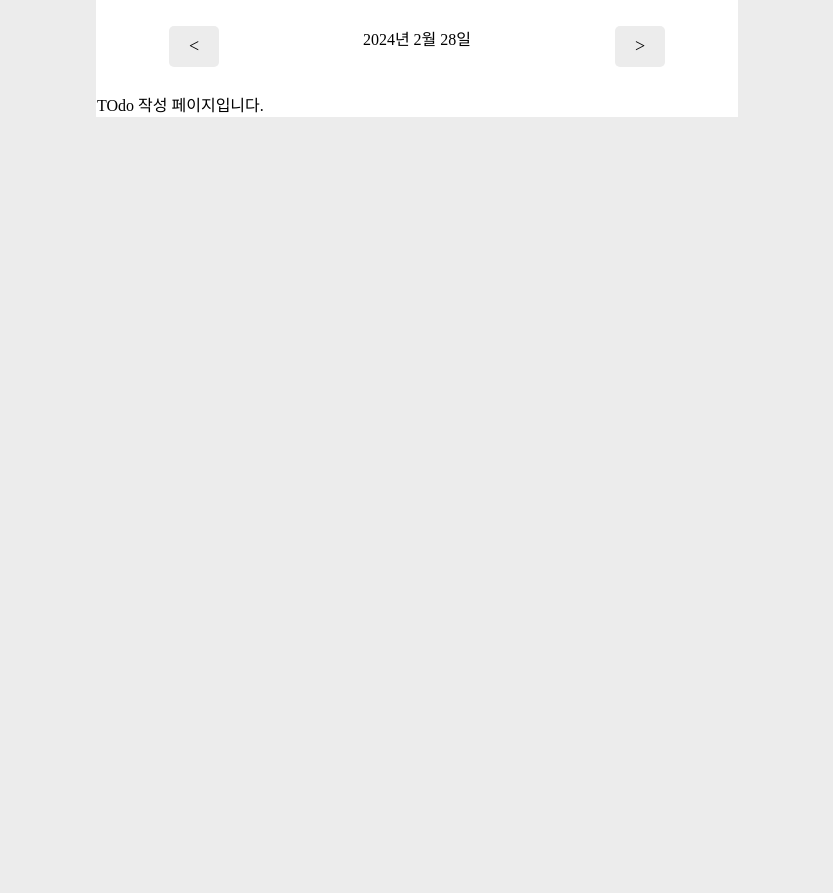
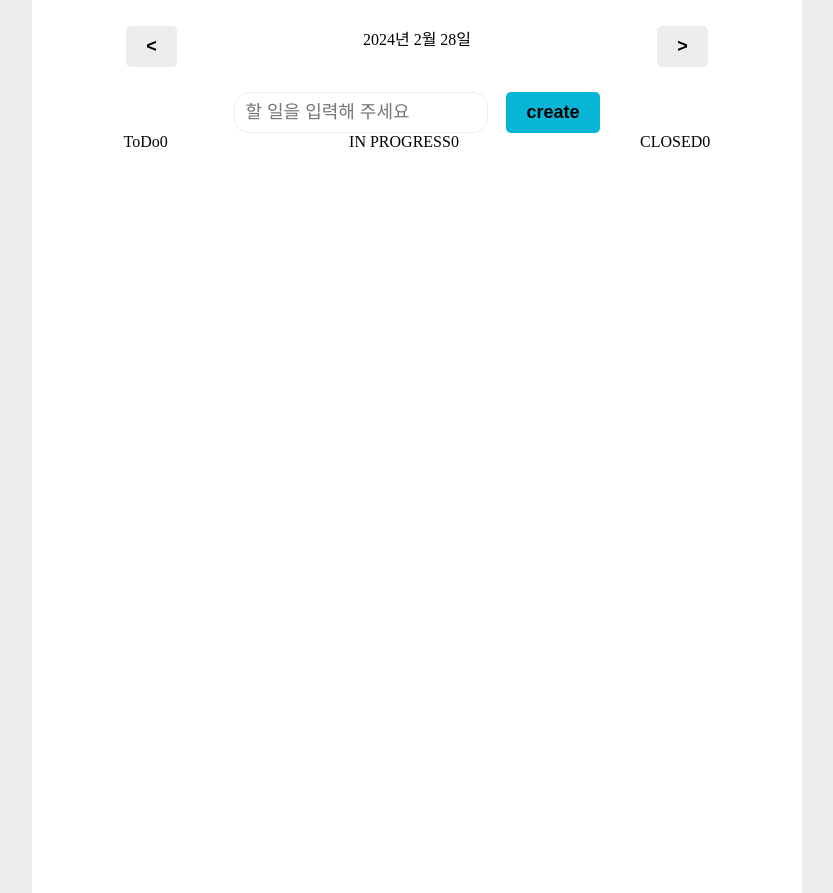
Before and after one commit to Jeongjaesang/react-toyProject, a React (Vite) app in the folder react-todo/: page / in a window 1280 px wide. Both pictures are taken after a click on the element "Todo 작성하러가기". Shown: the whole page, without its empty margins (223-1056 px from the left). Before the commit the page ends 800 px from the top, so only its background shows below. Built offline with nearby package versions, Linux system fonts and the light colour scheme.

Commit message:
Todo_writable_구조(미완)

```diff
--- a/react-todo/src/App.css
+++ b/react-todo/src/App.css
@@ -1,6 +1,9 @@
 * {
   padding: 0;
   margin: 0;
+}
+*:focus {
+  outline: none;
 }
 
 body {
@@ -10,7 +13,7 @@ body {
 /* TodoRoot */
 .TodoRoot {
   background-color: #ffffff;
-  width: 50%;
+  width: 60%;
   margin: 0 auto;
   padding: 1px;
   /* 부모 요소에 padding값 넣어줘서 margin상쇄 없앰  */
@@ -29,15 +32,26 @@ body {
   border: none;
   border-radius: 5px;
   cursor: pointer;
-  font-family: Nanum Pen Script;
   font-size: 18px;
+  font-weight: 600;
   padding: 10px 20px;
   white-space: nowrap;
 }
 
+.Button_default {
+  background-color: #ececec;
+}
+
+.Button_create {
+  background-color: #07b5d6;
+}
+
+.Button_delete {
+  background-color: #fe5a5a;
+}
+
 .view {
   width: 100%;
-  height: 100%;
   height: 100vh;
 }
 
@@ -77,3 +91,33 @@ body {
   width: 200px;
   height: 200px;
 }
+
+/* Todo_writable */
+.Todo_writable {
+  display: flex;
+  flex-direction: column;
+}
+
+.add_TodoItem_area {
+  display: flex;
+  justify-content: center;
+}
+
+.add_TodoItem_input {
+  border-radius: 15px;
+  border: 1px solid #ececec;
+  display: flex;
+  align-items: center;
+  padding: 5px 10px;
+  margin-right: 18px;
+}
+
+.add_TodoItem_input input {
+  border: none;
+  font-size: 18px;
+}
+
+.Todoes_display_area {
+  display: flex;
+  justify-content: space-around;
+}
--- a/react-todo/src/components/Button.jsx
+++ b/react-todo/src/components/Button.jsx
@@ -1,16 +1,26 @@
 import PropTypes from "prop-types";
 
-const Button = ({ text, onClick }) => {
+const Button = ({ type, text, onClick }) => {
+  const btnType = ["create", "delete"].includes(type) ? type : "default";
+
   return (
-    <button className="Button" onClick={onClick}>
+    <button
+      className={["Button", `Button_${btnType}`].join(" ")}
+      onClick={onClick}
+    >
       {text}
     </button>
   );
 };
 
 Button.propTypes = {
+  type: PropTypes.string.isRequired,
   text: PropTypes.string.isRequired,
   onClick: PropTypes.func.isRequired,
 };
 
+Button.defaultProps = {
+  type: "default",
+};
+
 export default Button;
--- /dev/null
+++ b/react-todo/src/components/Category.jsx
@@ -0,0 +1,17 @@
+import Category_header from "./Category_header";
+import PropTypes from "prop-types";
+
+const Category = ({ type, items }) => {
+  return (
+    <div className="Category">
+      <Category_header type={type} length={items.length} />
+    </div>
+  );
+};
+
+Category.propTypes = {
+  type: PropTypes.string.isRequired,
+  items: PropTypes.array.isRequired,
+};
+
+export default Category;
--- /dev/null
+++ b/react-todo/src/components/Category_header.jsx
@@ -0,0 +1,17 @@
+import PropTypes from "prop-types";
+
+const Category_header = ({ type, length }) => {
+  return (
+    <div className={["Category_header", `Category_header_${type}`].join(" ")}>
+      <span>{type}</span>
+      <span>{length}</span>
+    </div>
+  );
+};
+
+Category_header.propTypes = {
+  type: PropTypes.string.isRequired,
+  length: PropTypes.number.isRequired,
+};
+
+export default Category_header;
--- a/react-todo/src/components/Empty.jsx
+++ b/react-todo/src/components/Empty.jsx
@@ -21,7 +21,6 @@ const Empty = ({ curDate }) => {
     const newTodo = createTodo(curDate, todoId.current);
     todoId.current += 1;
     onCreate(newTodo);
-    console.log("handleOnClick");
   };
 
   return (
--- a/react-todo/src/components/TodoRoot.jsx
+++ b/react-todo/src/components/TodoRoot.jsx
@@ -37,11 +37,15 @@ const TodoRoot = () => {
   return (
     <div className="TodoRoot">
       <header className="Header">
-        <Button text="<" onClick={decreaseDate} />
+        <Button type="default" text="<" onClick={decreaseDate} />
         {headText}
-        <Button text=">" onClick={increaseDate} />
+        <Button type="default" text=">" onClick={increaseDate} />
       </header>
-      {curTodo ? <Todo_writable /> : <Empty curDate={curDate.toDateString()} />}
+      {curTodo ? (
+        <Todo_writable curTodo={curTodo} />
+      ) : (
+        <Empty curDate={curDate.toDateString()} />
+      )}
     </div>
   );
 };
--- a/react-todo/src/components/Todo_writable.jsx
+++ b/react-todo/src/components/Todo_writable.jsx
@@ -1,5 +1,30 @@
-const Todo_writable = () => {
-  return <div>TOdo 작성 페이지입니다.</div>;
+import Button from "./Button";
+import PropTypes from "prop-types";
+import Category from "./Category";
+
+const Todo_writable = ({ curTodo }) => {
+  console.log(curTodo);
+
+  return (
+    <div className="view Todo_writable">
+      <section className="add_TodoItem_area">
+        <div className="add_TodoItem_input">
+          <input type="text" placeholder="할 일을 입력해 주세요" />
+        </div>
+        <Button type="create" text="create" onClick={() => {}} />
+      </section>
+      <section className="Todoes_display_area">
+        <Category type="ToDo" items={curTodo.not_started} />
+        <Category type="IN PROGRESS" items={curTodo.in_progress} />
+        <Category type="CLOSED" items={curTodo.done} />
+      </section>
+      <section></section>
+    </div>
+  );
+};
+
+Todo_writable.propTypes = {
+  curTodo: PropTypes.object.isRequired,
 };
 
 export default Todo_writable;
```
